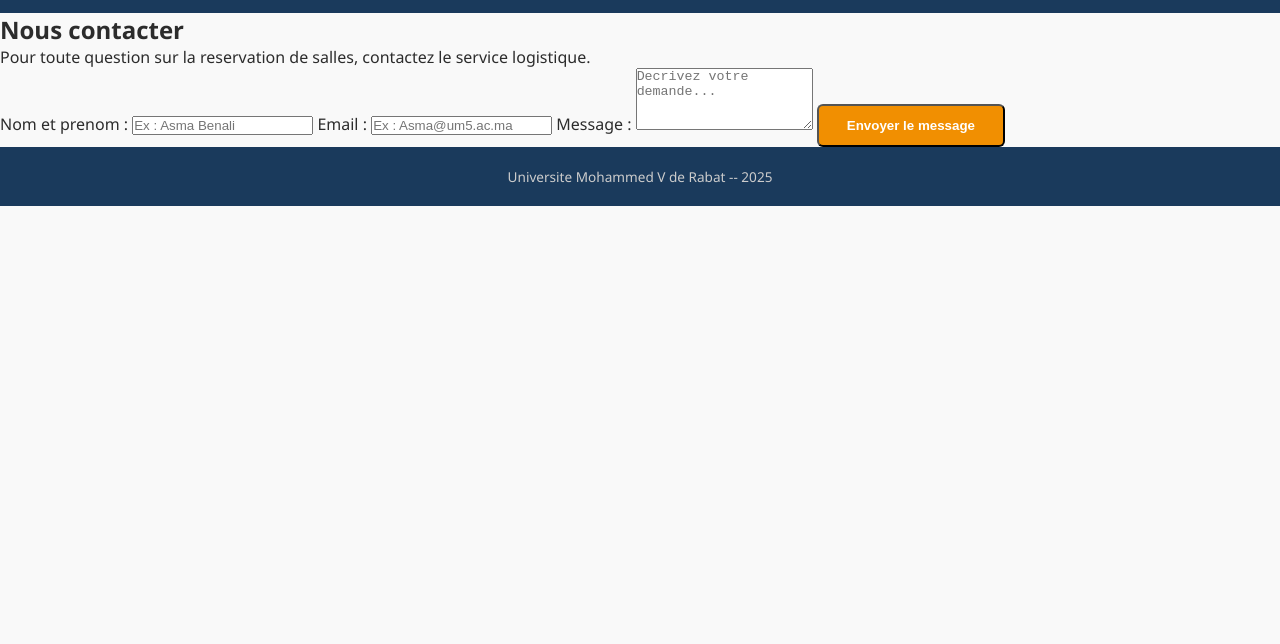
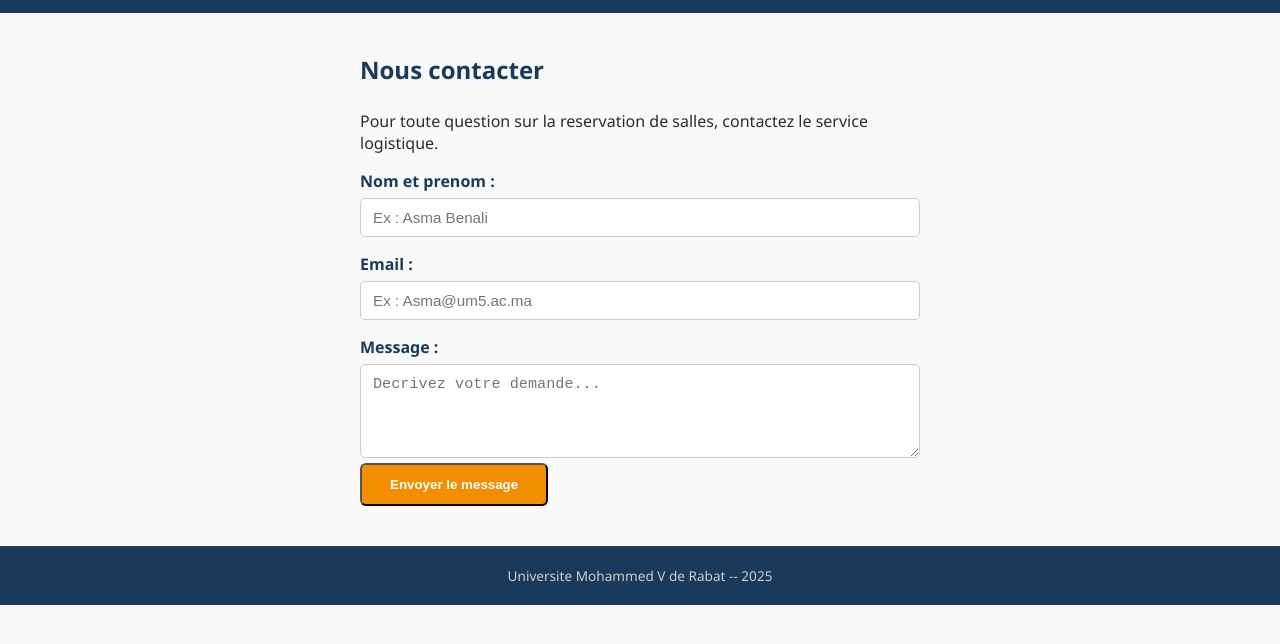
Before and after one commit to nouhailaaitari-prog/SalleBook, a plain HTML site: page contact.html in a window 1280 px wide. Shown: the part 54-698 px from the top of the page. Drawn offline with Linux system fonts and the light colour scheme.

```diff
--- a/css/style.css
+++ b/css/style.css
@@ -68,3 +68,36 @@ background-color:#1a3a5c;
 color:#cccccc;
 font-size:0.85rem;
 }
+/* Formulaires */
+.form-section {
+max-width: 600px;
+margin: 40px auto;
+padding: 0 20px;
+}
+
+.form-section h2 {
+color: #1a3a5c;
+margin-bottom: 24px;
+}
+
+label {
+display: block;
+font-weight: bold;
+margin-top: 16px;
+margin-bottom: 6px;
+color: #1a3a5c;
+}
+
+input, select, textarea {
+width: 100%;
+padding: 10px 12px;
+border: 1px solid #cccccc;
+border-radius: 5px;
+font-size: 0.95rem;
+}
+
+input:focus, select:focus, textarea:focus {
+outline: none;
+border-color: #1a3a5c;
+box-shadow: 0 0 0 2px rgba(26, 58, 92, 0.15);
+}
```
